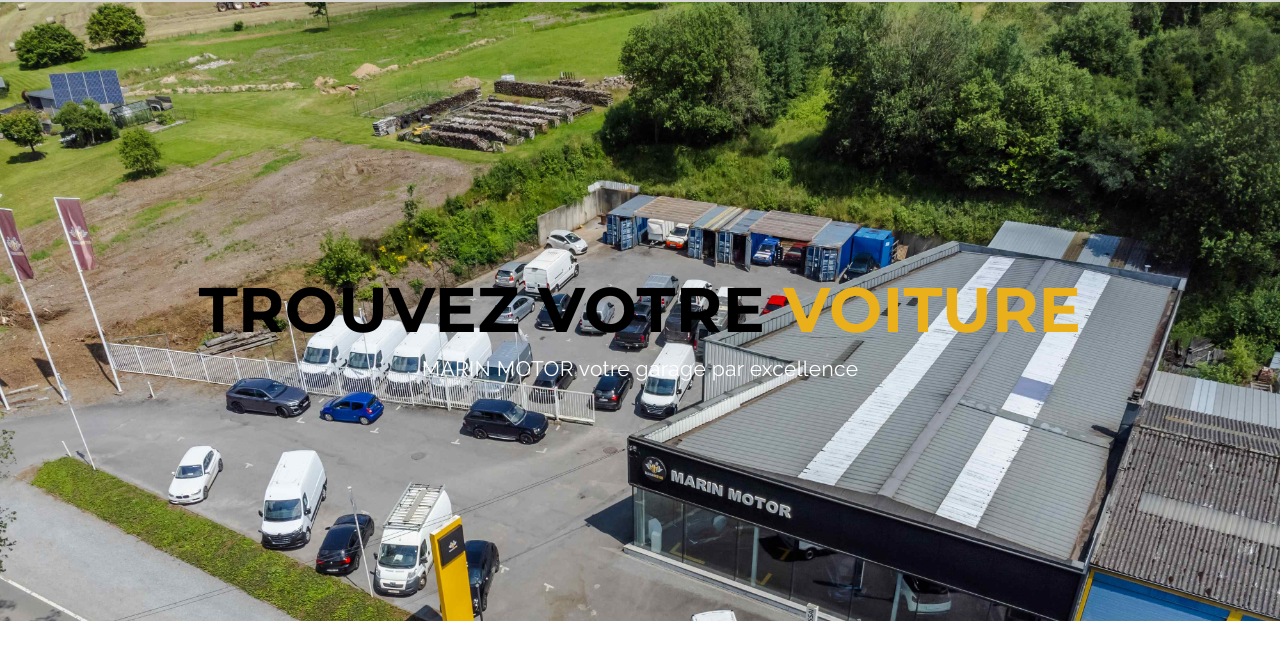
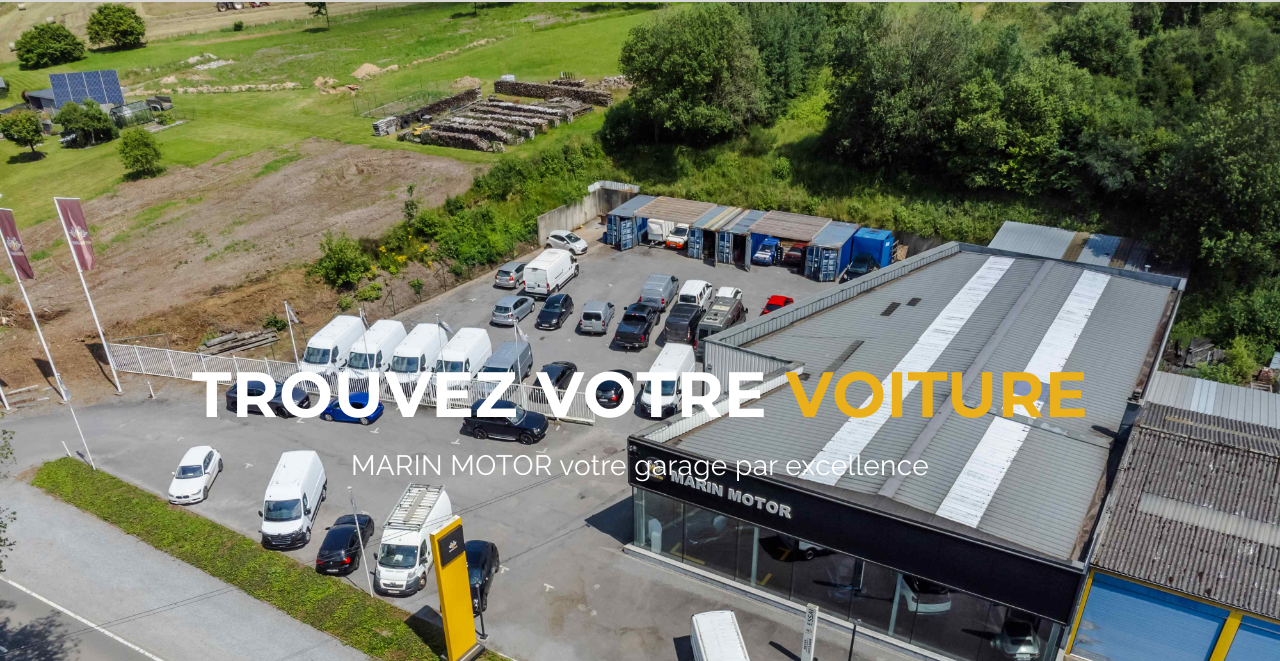
Before and after one commit to pavankumar2004/main, a website: page views/index.html in a window 1280 px wide. Shown: the part 120-781 px from the top of the page. Drawn offline with nearby package versions, Linux system fonts and the light colour scheme; no server answers.

Commit message:
hero image

```diff
--- a/public/css/style.css
+++ b/public/css/style.css
@@ -714,3 +714,62 @@
     border-radius: 20px;
     margin: 30px auto 50px auto;
 }
+
+
+/* Hero Section Styles */
+#hero {
+    position: relative;
+    overflow: hidden;
+    background-image: url('/images/garage.jpg'); /* Image de fond de la section hero */
+    background-size: cover;
+    background-position: center;
+    color: var(--white-color); /* Couleur du texte */
+    text-align: center; /* Alignement du texte au centre */
+    height: 100vh; /* Hauteur de la section */
+}
+
+#hero .hero-content {
+    position: absolute;
+    top: 50%;
+    left: 50%;
+    transform: translate(-50%, -50%);
+    z-index: 2;
+    padding: 0 20px;
+}
+
+#hero h1 {
+    font-size: 3.5rem;
+    margin-bottom: 20px;
+    color: var(--white-color); /* Couleur du titre */
+}
+
+#hero p {
+    font-size: 1.5rem;
+    color: var(--white-color); /* Couleur du paragraphe */
+}
+
+/* Styles spécifiques pour les écrans de bureau */
+@media (min-width: 992px) {
+    #hero h1 {
+        font-size: 4rem;
+    }
+
+    #hero p {
+        font-size: 1.75rem;
+    }
+}
+
+/* Styles spécifiques pour les écrans de téléphone mobile */
+@media (max-width: 991px) {
+    #hero {
+        padding: 60px 20px;
+    }
+
+    #hero h1 {
+        font-size: 2.5rem;
+    }
+
+    #hero p {
+        font-size: 1.25rem;
+    }
+}
```
